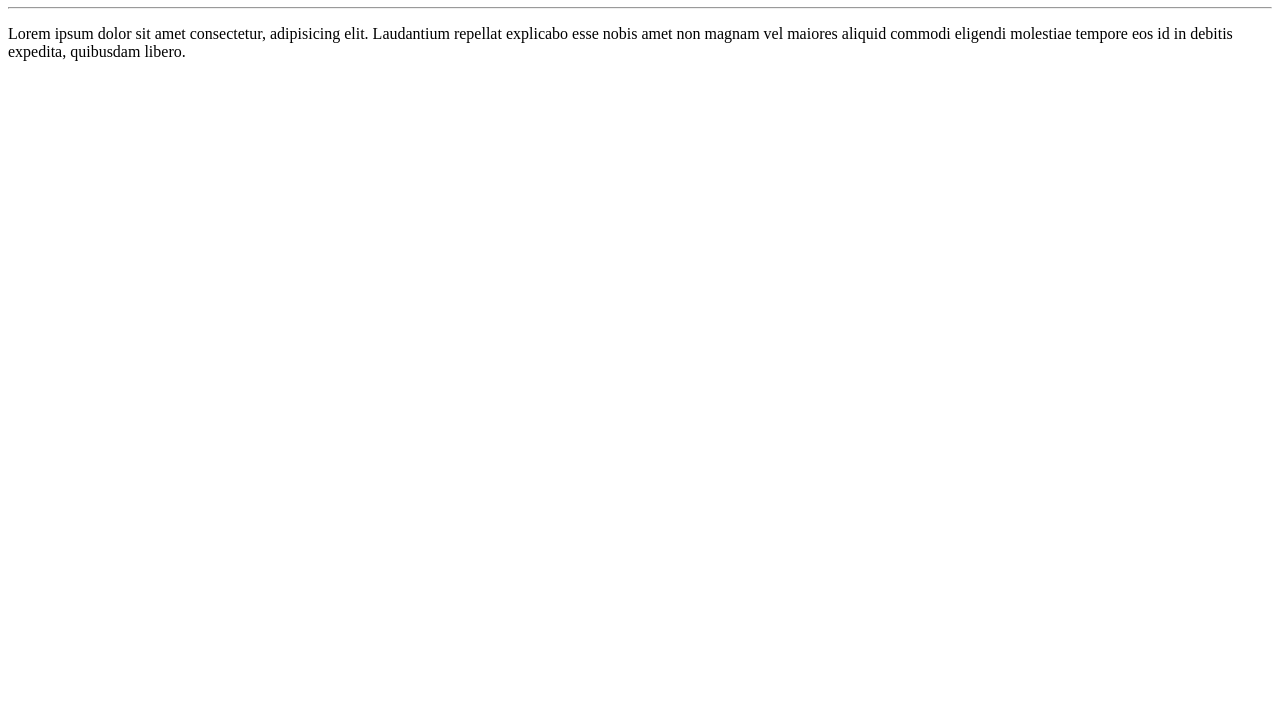
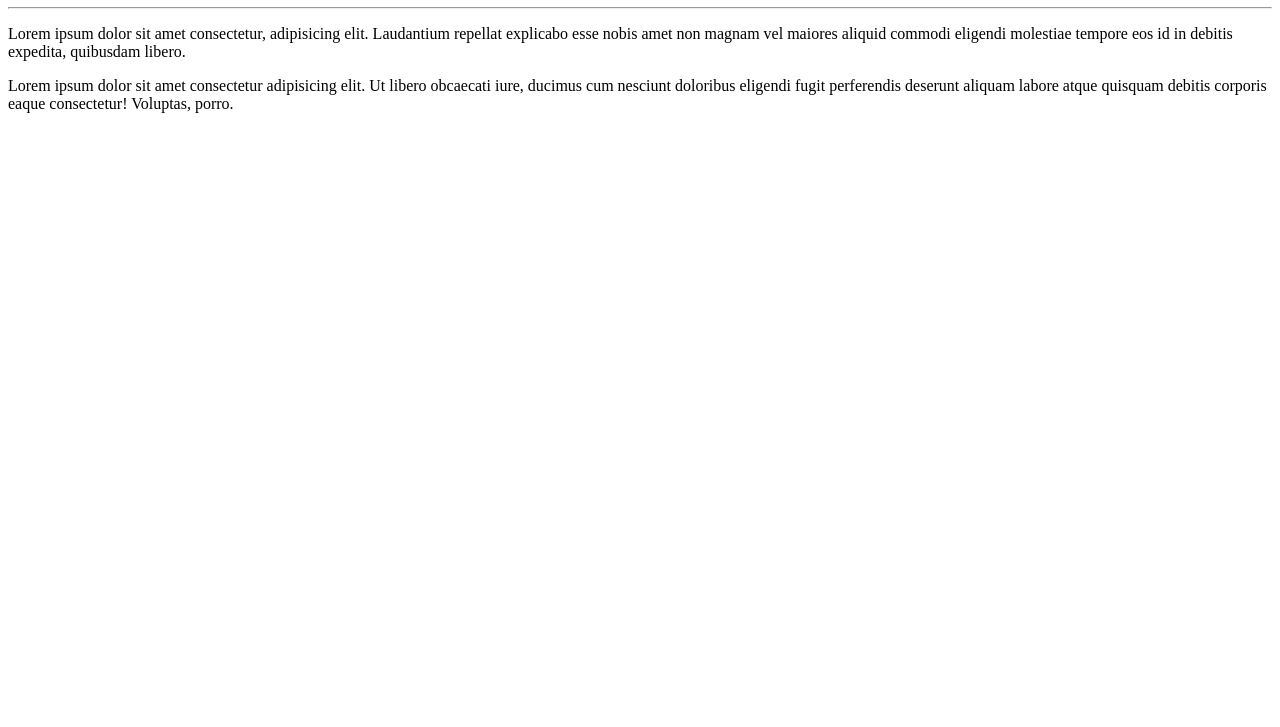
Before and after one commit to Anab612/Ola-Mundo, a plain HTML site: page site-exemplo/index.html in a window 1280 px wide. Shown: the part 73-800 px from the top of the page. Drawn offline with Linux system fonts and the light colour scheme.

Commit message:
adicionei um parágrafo

```diff
--- a/site-exemplo/index.html
+++ b/site-exemplo/index.html
@@ -9,5 +9,6 @@
     <h1>Ola, Mundo!</h1>
     <hr>
     <p>Lorem ipsum dolor sit amet consectetur, adipisicing elit. Laudantium repellat explicabo esse nobis amet non magnam vel maiores aliquid commodi eligendi molestiae tempore eos id in debitis expedita, quibusdam libero.</p>
+    <p>Lorem ipsum dolor sit amet consectetur adipisicing elit. Ut libero obcaecati iure, ducimus cum nesciunt doloribus eligendi fugit perferendis deserunt aliquam labore atque quisquam debitis corporis eaque consectetur! Voluptas, porro.</p>
 </body>
 </html>
```
